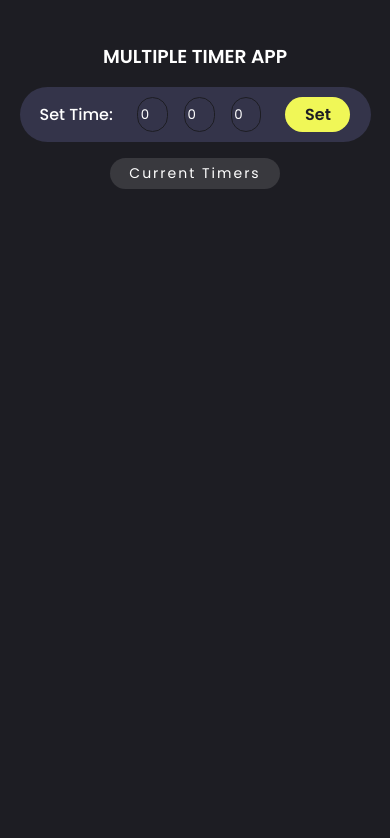
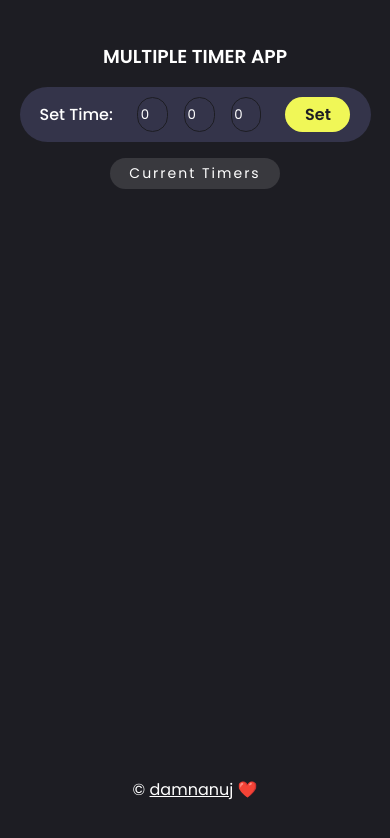
Before and after one commit to damnanuj/multiple-timer-app, a plain HTML site: page index.html in a window 390 px wide. Drawn offline with Linux system fonts and the light colour scheme.

Commit message:
95% finished + mobile responsive+aleart tone added, no localstorage

```diff
--- a/index.html
+++ b/index.html
@@ -41,7 +41,12 @@
           </div> -->
 
         </div>
+        <div class="me">&copy;
+          <a href="https://github.com/damnanuj">damnanuj</a>
+          &#10084;&#65039;</div>
       </div>
+
+
 
       <audio id="tone" src="Time Up.mp3"></audio>
     </main>
--- a/style.css
+++ b/style.css
@@ -186,7 +186,13 @@
     font-size: 15px;
 }
 
+.me{
+    color: white;
 
+}
+.me a{
+    color: white;
+}
 
 
 
```
